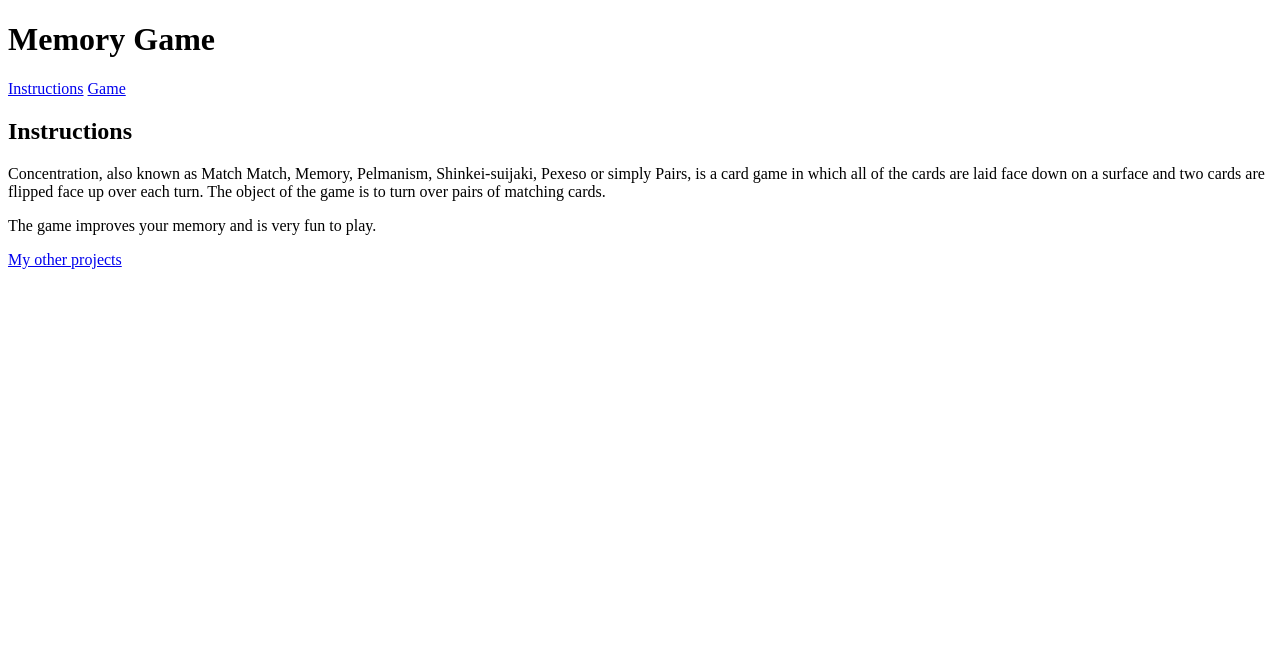
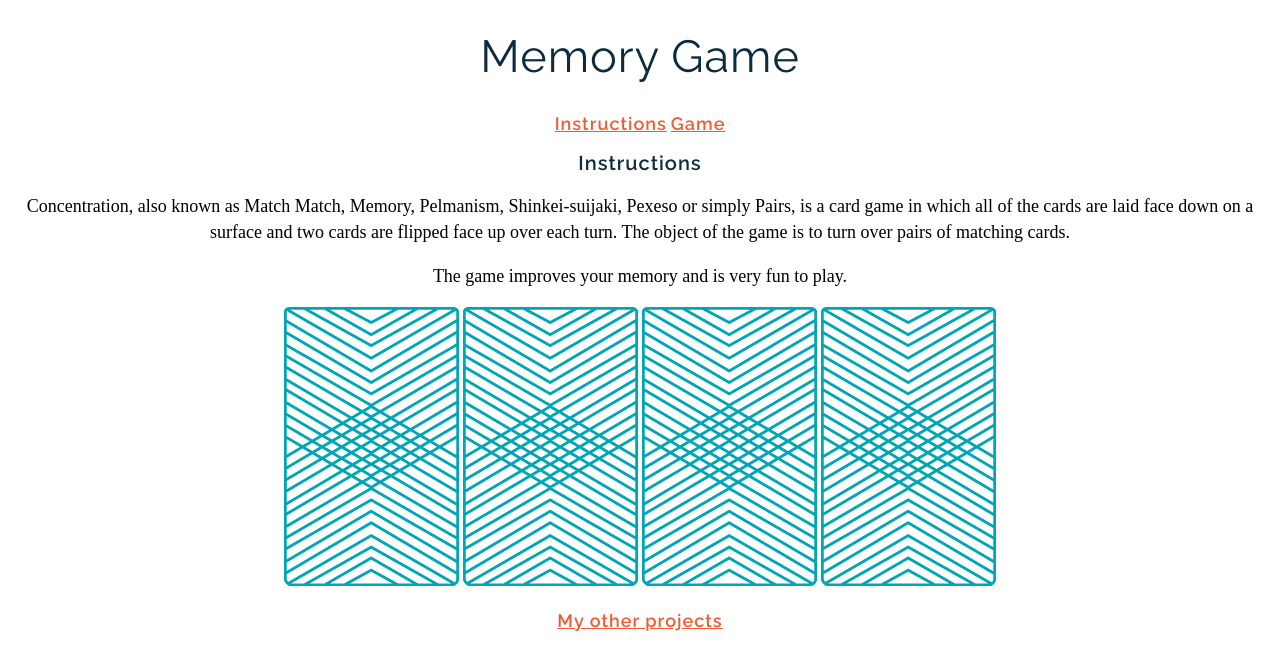
Before and after one commit to nlukjanov/sei-fundamentals-memorygame, a plain HTML site: page memory_game/index.html in a window 1280 px wide. Drawn offline with Linux system fonts and the light colour scheme; a web font is replaced by a local one.

Commit message:
added images and styles

```diff
--- /dev/null
+++ b/memory_game/css/style.css
@@ -0,0 +1,33 @@
+body {
+  text-align: center;
+}
+
+h1 {
+  font-family: "Raleway", sans-serif;
+  color: #0D2C40  ;
+  letter-spacing: 1px;
+  font-weight: 400;
+  font-size: 45px;
+}
+
+a {
+  font-family: "Raleway", sans-serif;
+  color: #F15B31;
+  letter-spacing: 1px;
+  font-weight: 600;
+  font-size: 18px;
+}
+
+h2 {
+  font-family: "Raleway", sans-serif;
+  color: #0D2C40  ;
+  letter-spacing: 1px;
+  font-weight: 600;
+  font-size: 20px;
+}
+
+p {
+  font-family: "Droid Serif", serif;
+  line-height: 26px;
+  font-size: 18px;
+}
--- a/memory_game/index.html
+++ b/memory_game/index.html
@@ -2,6 +2,8 @@
 <html>
 <head>
   <title>Memory Game</title>
+  <link href="css/style.css" rel="stylesheet" type="text/css">
+  <link href="https://fonts.googleapis.com/css?family=Droid+Serif|Raleway:400,500,600,700" rel="stylesheet">
 </head>
 <body>
   <h1>Memory Game</h1>
@@ -13,6 +15,13 @@
 
   <p>The game improves your memory and is very fun to play.</p>
 
-  <a href="http://github.com/nlukjanov/">My other projects</a>
+  <div>
+    <img src="images/back.png" alt="Queen of Diamonds">
+    <img src="images/back.png" alt="Queen of Hearts">
+    <img src="images/back.png" alt="King of Diamonds">
+    <img src="images/back.png" alt="King of Hearts">
+  </div>
+
+  <p><a href="http://github.com/nlukjanov/">My other projects</a></p>
 </body>
 </html>
```
Also changed, not shown: memory_game/images/back.png (added), memory_game/images/king-of-diamonds.png (added), memory_game/images/king-of-hearts.png (added), memory_game/images/queen-of-diamonds.png (added), memory_game/images/queen-of-hearts.png (added), 1 other file.
